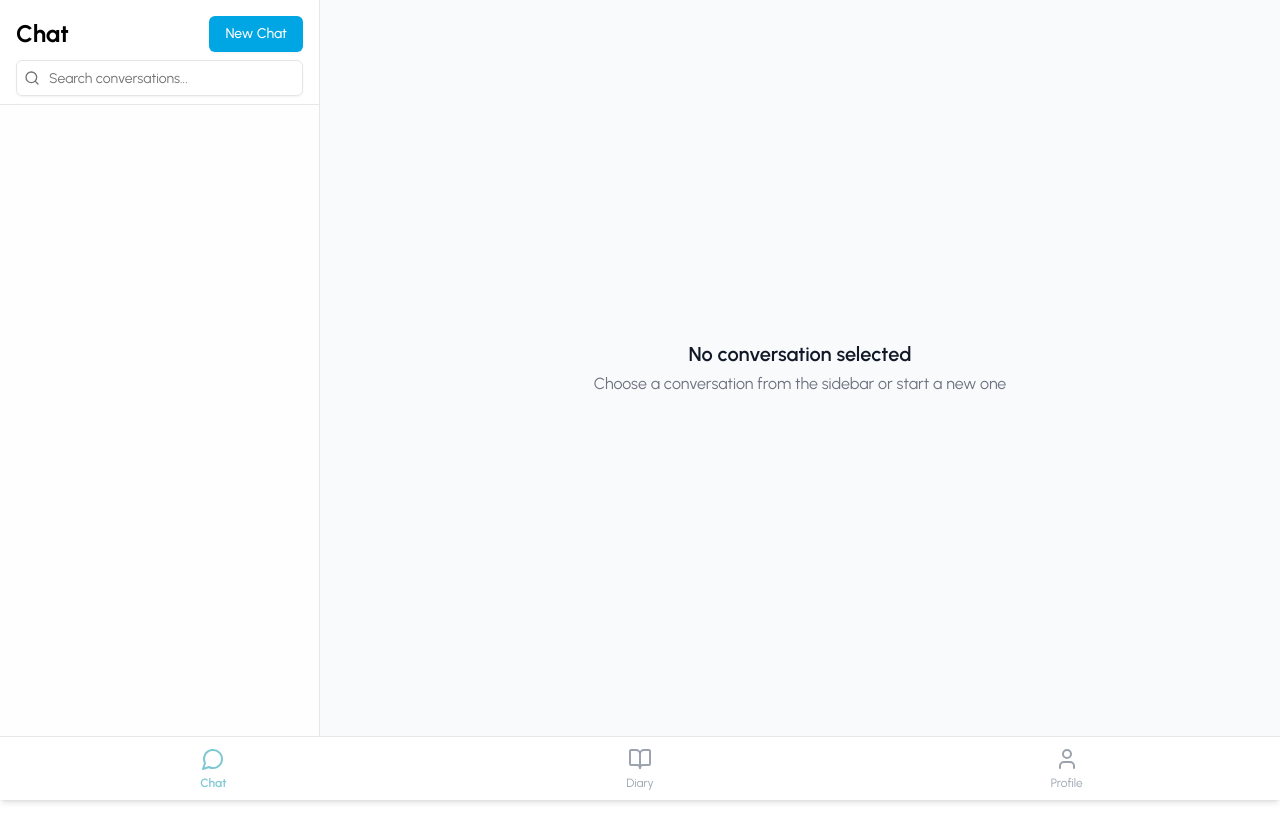
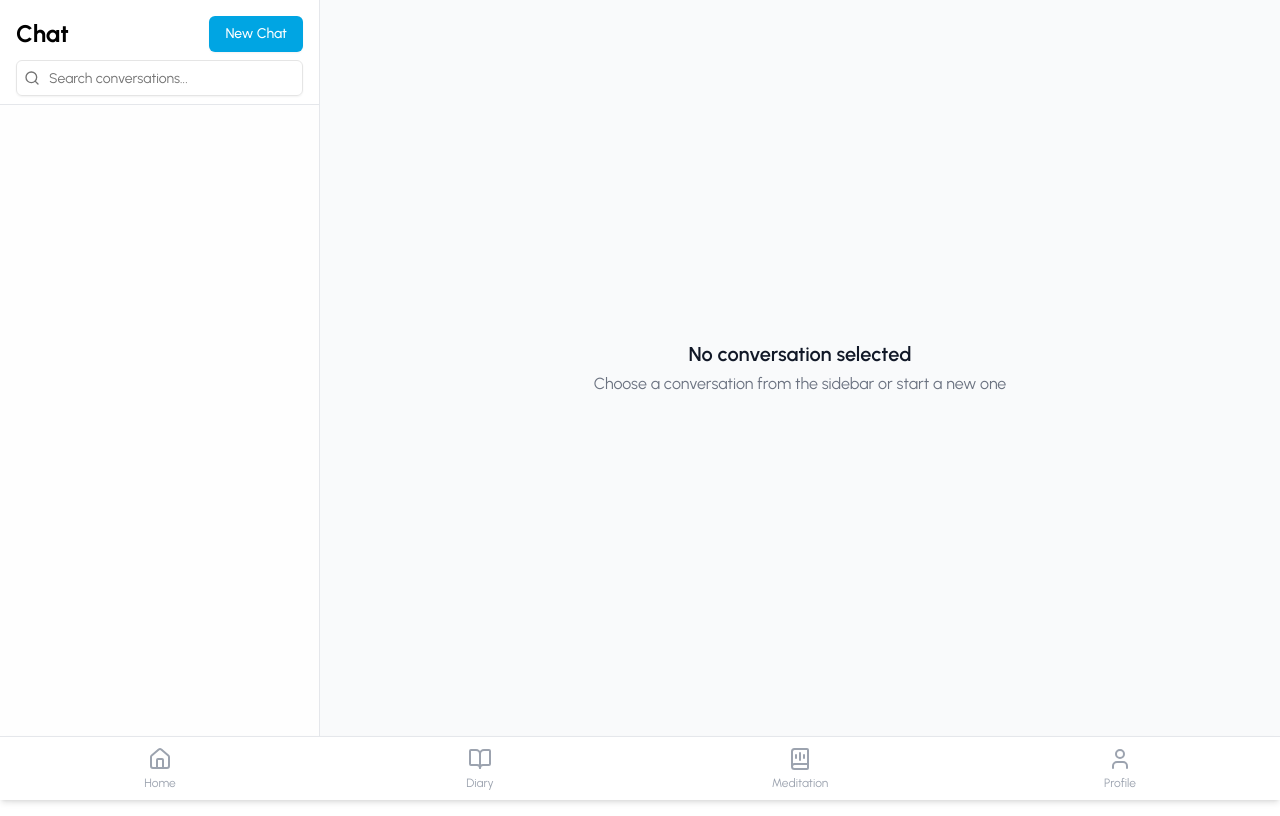
Before and after one commit to quihuynhlediem/Mindary-Frontend-FTECH, a Next.js app: page /chat in a window 1280 px wide. Built offline with nearby package versions, Linux system fonts and the light colour scheme.

Commit message:
update: ui fix for meditation

```diff
--- a/app/profile/page.tsx
+++ b/app/profile/page.tsx
@@ -8,7 +8,7 @@ import { useToast } from "@/hooks/use-toast";
 import {
     ArrowLeft,
     LogOut,
-    UserCog,
+    ChartAreaIcon,
     ChevronRight,
     Settings,
     UserCircle2,
@@ -45,6 +45,10 @@ export default function ProfilePage() {
             description: "You have been successfully logged out.",
         });
         router.replace("/login");
+    };
+
+    const handleEmotionalSummary = () => {
+        router.push("/insight");
     };
 
     const handleUpdatePreferences = () => {
@@ -90,6 +94,17 @@ export default function ProfilePage() {
 
                 <div className="space-y-2">
                     <button
+                        onClick={handleEmotionalSummary}
+                        className="flex items-center justify-between w-full p-4 text-left bg-white rounded-lg shadow hover:bg-gray-50 transition-colors"
+                    >
+                        <div className="flex items-center space-x-3">
+                            <ChartAreaIcon className="w-6 h-6" style={{ color: "#7EC8D3" }} />
+                            <span className="text-gray-700">Emotion Summary</span>
+                        </div>
+                        <ChevronRight className="w-5 h-5 text-gray-400" />
+                    </button>
+
+                    <button
                         onClick={handleUpdatePreferences}
                         className="flex items-center justify-between w-full p-4 text-left bg-white rounded-lg shadow hover:bg-gray-50 transition-colors"
                     >
--- a/components/insight/ApexRadialChart.tsx
+++ b/components/insight/ApexRadialChart.tsx
@@ -15,7 +15,7 @@ export default function ApexRadialChart() {
     const [errorMessage, setErrorMessage] = useState<string | null>(null);
     const [filter, setFilter] = useState<string>("week");
     const chartLabels = ["Great", "Good", "Okay", "Not Good", "Bad"];
-    const periods = ["week", "month", "year", "lifetime"];
+    const periods = ["week", "month", "year"];
     const [state, setState] = useState<{
         series: number[];
         options: ApexOptions;
@@ -84,7 +84,7 @@ export default function ApexRadialChart() {
                         },
                         total: {
                             show: true,
-                            label: '',
+                            label: 'Diaries',
                             fontSize: '18px',
                             fontWeight: 600,
                             formatter: function (w) {
--- a/components/meditation/MeditationLibrary.tsx
+++ b/components/meditation/MeditationLibrary.tsx
@@ -57,7 +57,7 @@ export default function MeditationLibrary(accessToken: { accessToken: string | n
   };
 
   return (
-    <div className="bg-primary dark:bg-neutral-900 m-0 p-6">
+    <div className="bg-primary min-h-screen dark:bg-neutral-900 m-0 p-6">
       <AnimatePresence>
         {active && typeof active === "object" && (
           <motion.div
--- a/components/ui/BottomNav.tsx
+++ b/components/ui/BottomNav.tsx
@@ -2,7 +2,7 @@
 import Link from 'next/link';
 import { useRouter } from 'next/navigation';
 import { usePathname } from 'next/navigation';
-import { MessageCircle, BookOpen, User } from 'lucide-react';
+import { MessageCircle, BookOpen, User, LucideHome, BookAudio } from 'lucide-react';
 
 export default function BottomNav() {
     const pathname = usePathname();
@@ -21,13 +21,17 @@ export default function BottomNav() {
 
     return (
         <nav className="fixed bottom-0 left-0 right-0 z-50 bg-white border-t flex justify-around items-center h-16 shadow-md">
-            <Link href="/chat" className="flex flex-col items-center justify-center flex-1 p-2">
-                <MessageCircle className={`h-6 w-6 ${pathname.startsWith('/chat') ? 'text-[#7EC8D3]' : 'text-gray-400'}`} />
-                <span className={`text-xs mt-1 ${pathname.startsWith('/chat') ? 'text-[#7EC8D3] font-semibold' : 'text-gray-400'}`}>Chat</span>
+            <Link href="/" className="flex flex-col items-center justify-center flex-1 p-2">
+                <LucideHome className={`h-6 w-6 ${pathname == '/' ? 'text-[#7EC8D3]' : 'text-gray-400'}`} />
+                <span className={`text-xs mt-1 ${pathname == '/' ? 'text-[#7EC8D3] font-semibold' : 'text-gray-400'}`}>Home</span>
             </Link>
             <Link href="/diary" className="flex flex-col items-center justify-center flex-1 p-2">
                 <BookOpen className={`h-6 w-6 ${pathname.startsWith('/diary') ? 'text-[#7EC8D3]' : 'text-gray-400'}`} />
                 <span className={`text-xs mt-1 ${pathname.startsWith('/diary') ? 'text-[#7EC8D3] font-semibold' : 'text-gray-400'}`}>Diary</span>
+            </Link>
+            <Link href="/meditation" className="flex flex-col items-center justify-center flex-1 p-2">
+                <BookAudio className={`h-6 w-6 ${pathname.startsWith('/meditation') ? 'text-[#7EC8D3]' : 'text-gray-400'}`} />
+                <span className={`text-xs mt-1 ${pathname.startsWith('/meditation') ? 'text-[#7EC8D3] font-semibold' : 'text-gray-400'}`}>Meditation</span>
             </Link>
             <Link href="/profile" className="flex flex-col items-center justify-center flex-1 p-2">
                 <User className={`h-6 w-6 ${pathname.startsWith('/profile') ? 'text-[#7EC8D3]' : 'text-gray-400'}`} />
```
